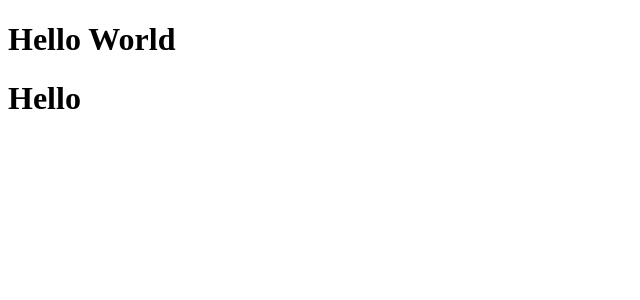
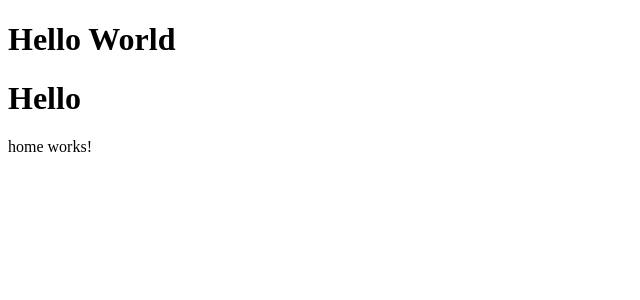
Before and after one commit to jdlovin/angular, an Angular app: page / in a window 1280 px wide. Shown: the top 300 px of the page, without its empty margins (0-640 px from the left). Built offline with nearby package versions, Linux system fonts and the light colour scheme.

Commit message:
creating components with cli

```diff
--- a/src/app/app.component.html
+++ b/src/app/app.component.html
@@ -1,3 +1,5 @@
 <h1>Hello World</h1>
 
 <app-test></app-test>
+
+<app-home></app-home>
--- a/src/app/app.module.ts
+++ b/src/app/app.module.ts
@@ -4,11 +4,13 @@ import { BrowserModule } from '@angular/platform-browser';
 import { AppRoutingModule } from './app-routing.module';
 import { AppComponent } from './app.component';
 import { TestComponent } from './test.component';
+import { HomeComponent } from './home/home.component';
 
 @NgModule({
   declarations: [
     AppComponent,
-    TestComponent
+    TestComponent,
+    HomeComponent
   ],
   imports: [
     BrowserModule,
--- /dev/null
+++ b/src/app/home/home.component.html
@@ -0,0 +1 @@
+<p>home works!</p>
--- /dev/null
+++ b/src/app/home/home.component.ts
@@ -0,0 +1,15 @@
+import { Component, OnInit } from '@angular/core';
+
+@Component({
+  selector: 'app-home',
+  templateUrl: './home.component.html',
+  styleUrls: ['./home.component.css']
+})
+export class HomeComponent implements OnInit {
+
+  constructor() { }
+
+  ngOnInit(): void {
+  }
+
+}
```
Also changed, not shown: src/app/home/home.component.css (added), 1 other file (tests, documents, lock files or other folders).
